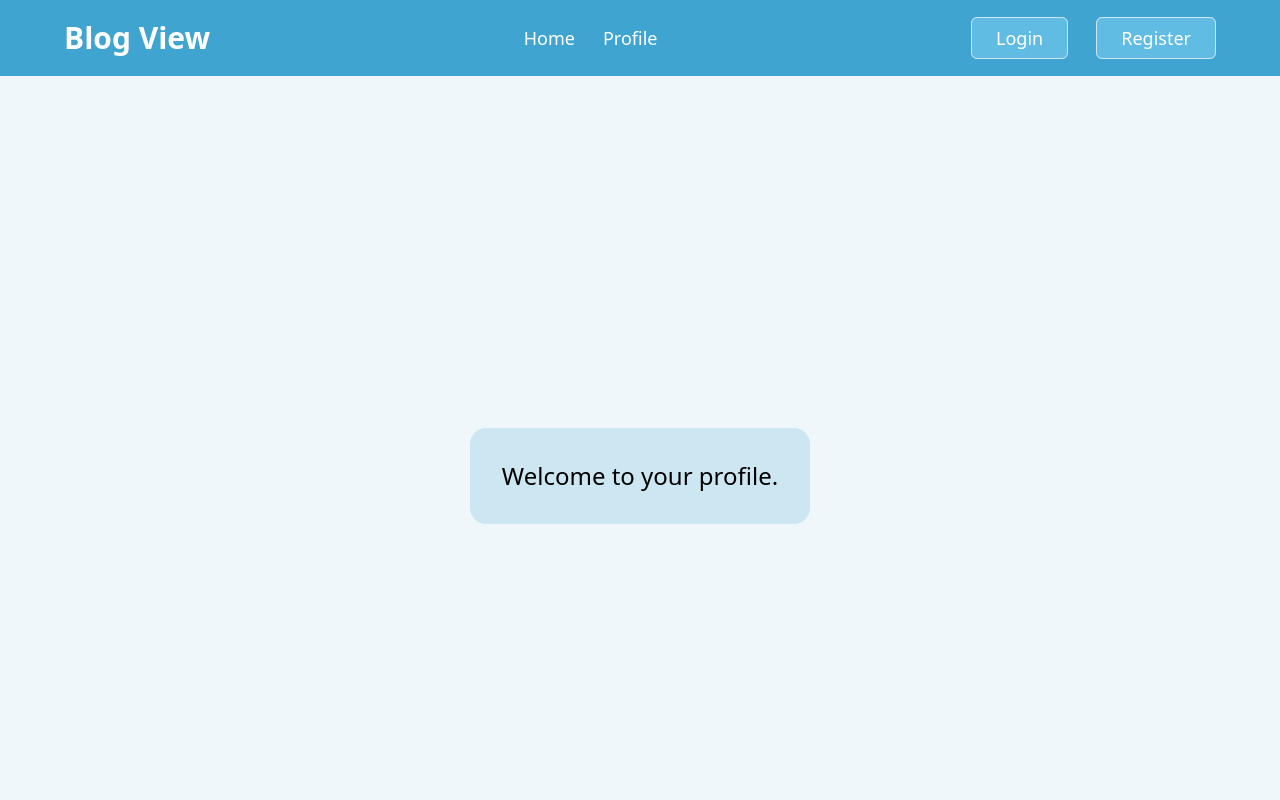
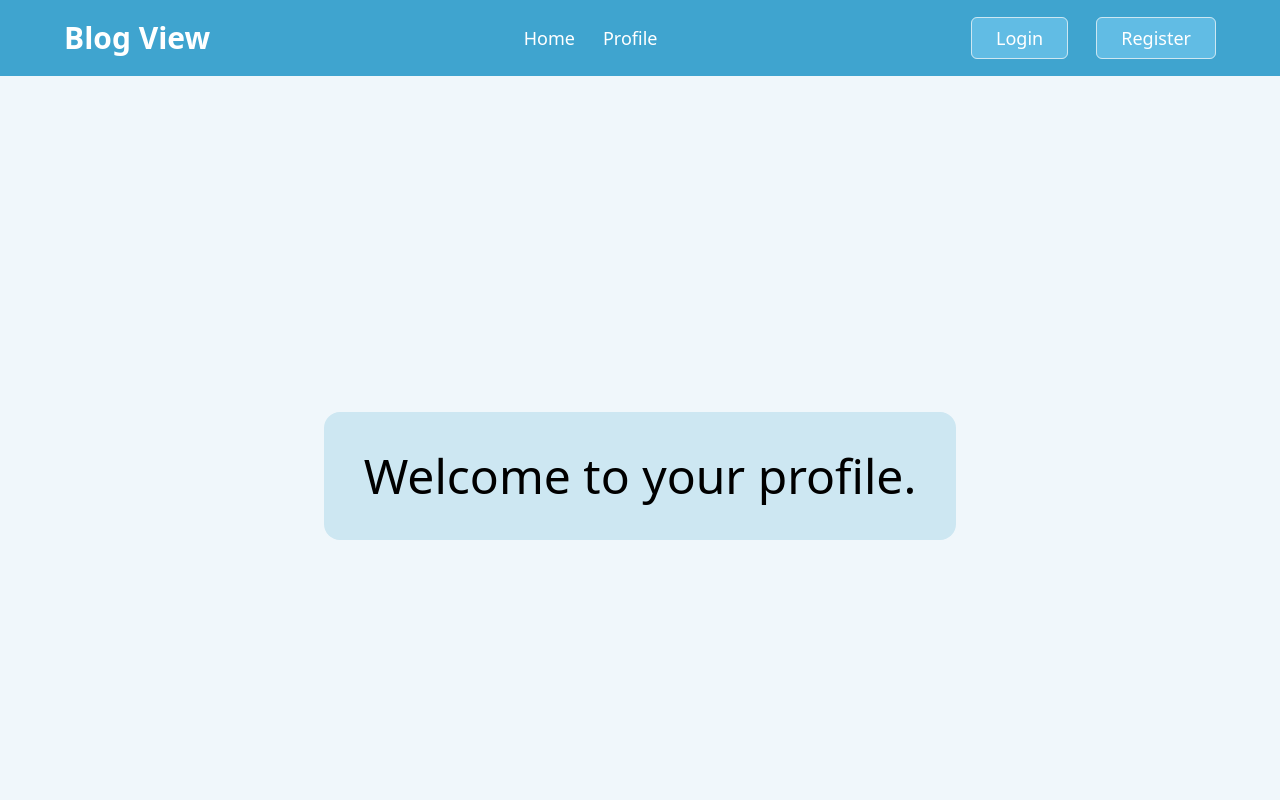
Before and after one commit to bikash-sarker-dev/simple-blog-view-app, a Next.js app: page /profile in a window 1280 px wide. Shown: the top 800 px of the page. Built offline with nearby package versions, Linux system fonts and the light colour scheme; no server answers.

Commit message:
problem slove

```diff
--- a/src/app/profile/page.js
+++ b/src/app/profile/page.js
@@ -1,7 +1,7 @@
 const ProfilePage = () => {
   return (
     <div className="flex justify-center items-center min-h-screen">
-      <p className="bg-info text-2xl p-8 rounded-2xl">
+      <p className="bg-info text-5xl p-10 rounded-2xl">
         Welcome to your profile.
       </p>
     </div>
--- a/src/components/header/Navbar.jsx
+++ b/src/components/header/Navbar.jsx
@@ -20,7 +20,10 @@ const Navbar = async () => {
                 </Link>
               </li>
               <li>
-                <Link className="text-white text-lg" href="/profile">
+                <Link
+                  className="text-white text-lg"
+                  href={user ? "/profile" : "/api/auth/login"}
+                >
                   Profile
                 </Link>
               </li>
```
